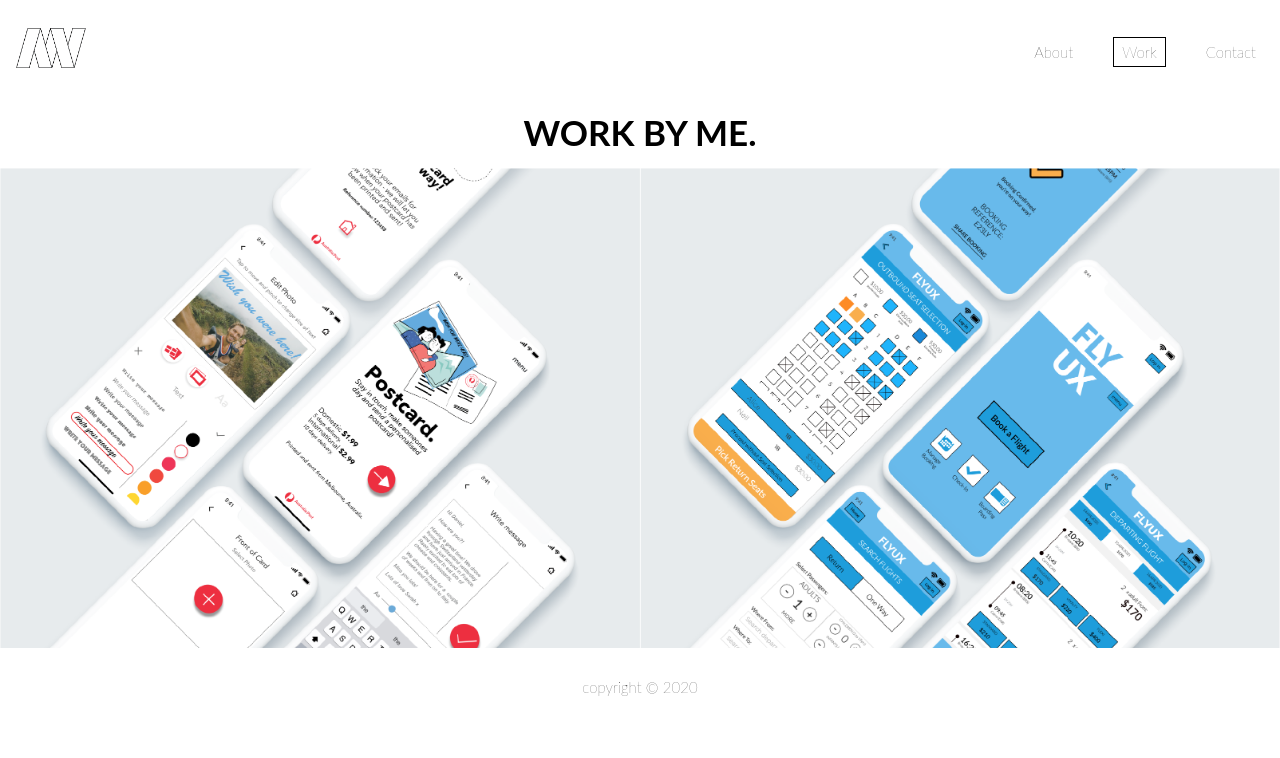
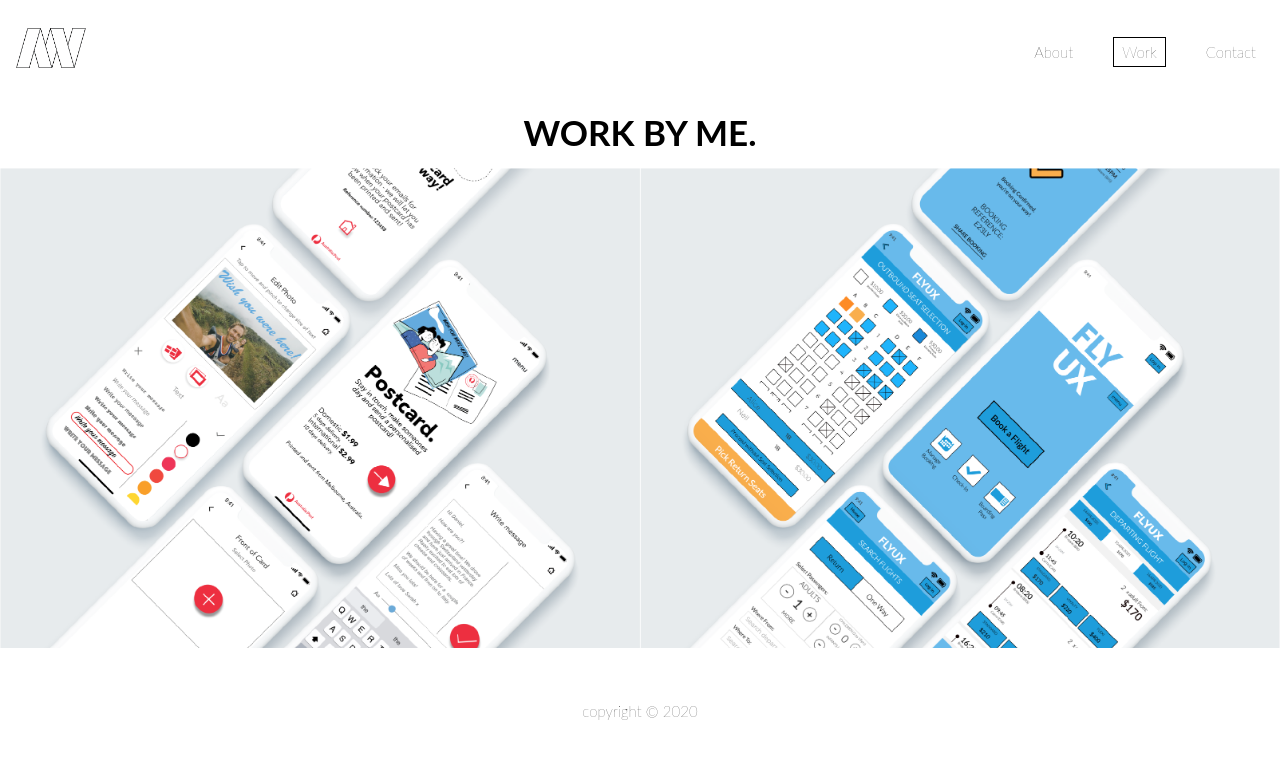
Before and after one commit to AliceWalter/Portfolio_website, a website: page dist/work.html in a window 1280 px wide. Drawn offline with Linux system fonts and the light colour scheme.

Commit message:
update contact page

```diff
--- a/scss/main.scss
+++ b/scss/main.scss
@@ -285,14 +285,15 @@
 #main-footer {
   background: white;
   color: black;
-  height: 1rem;
+  height: 2rem;
+  padding: 1rem 0;
   margin-top: 1rem;
   font-size: 10px;
 
   .footer-content {
     display: flex;
     justify-content: center;
-    height: 1rem;
+    height: 2rem;
     align-items: center;
   }
 }
```
Also changed, not shown: dist/contact.html, dist/css/main.css, 1 other file.
